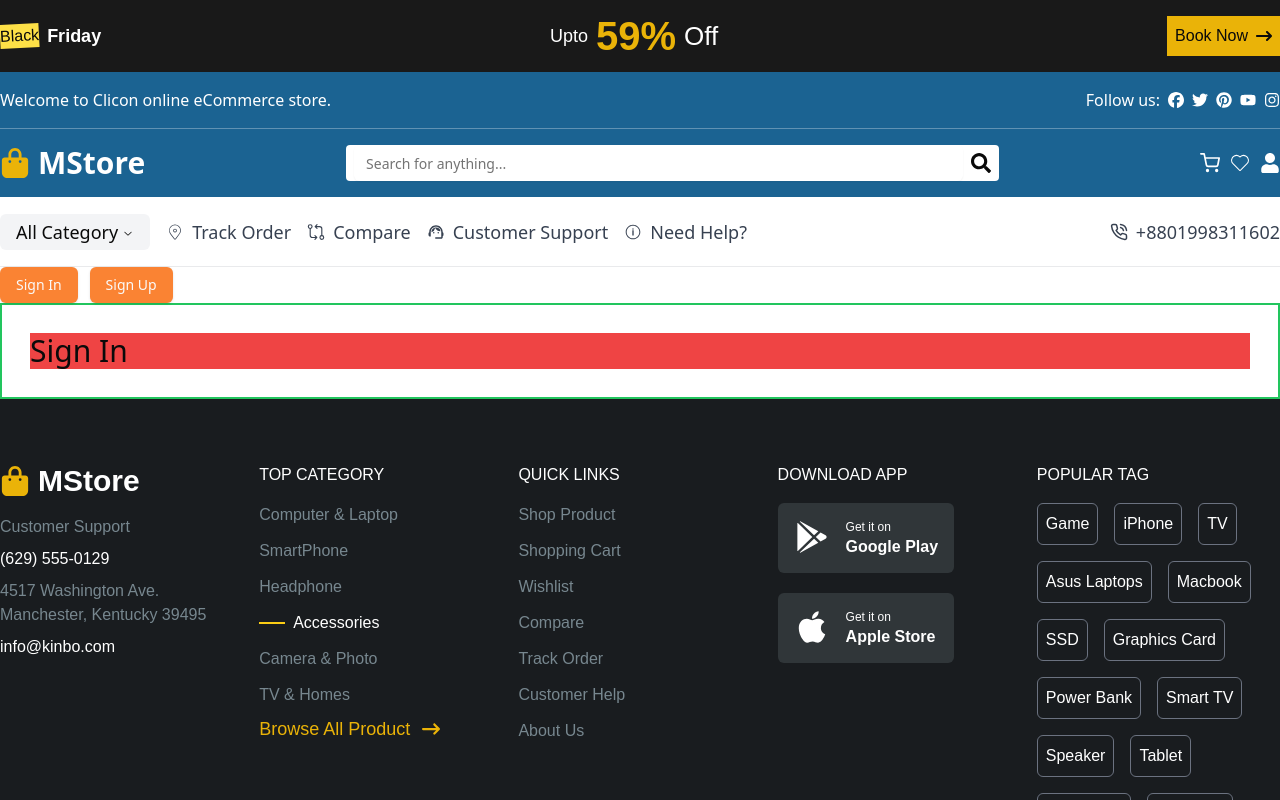
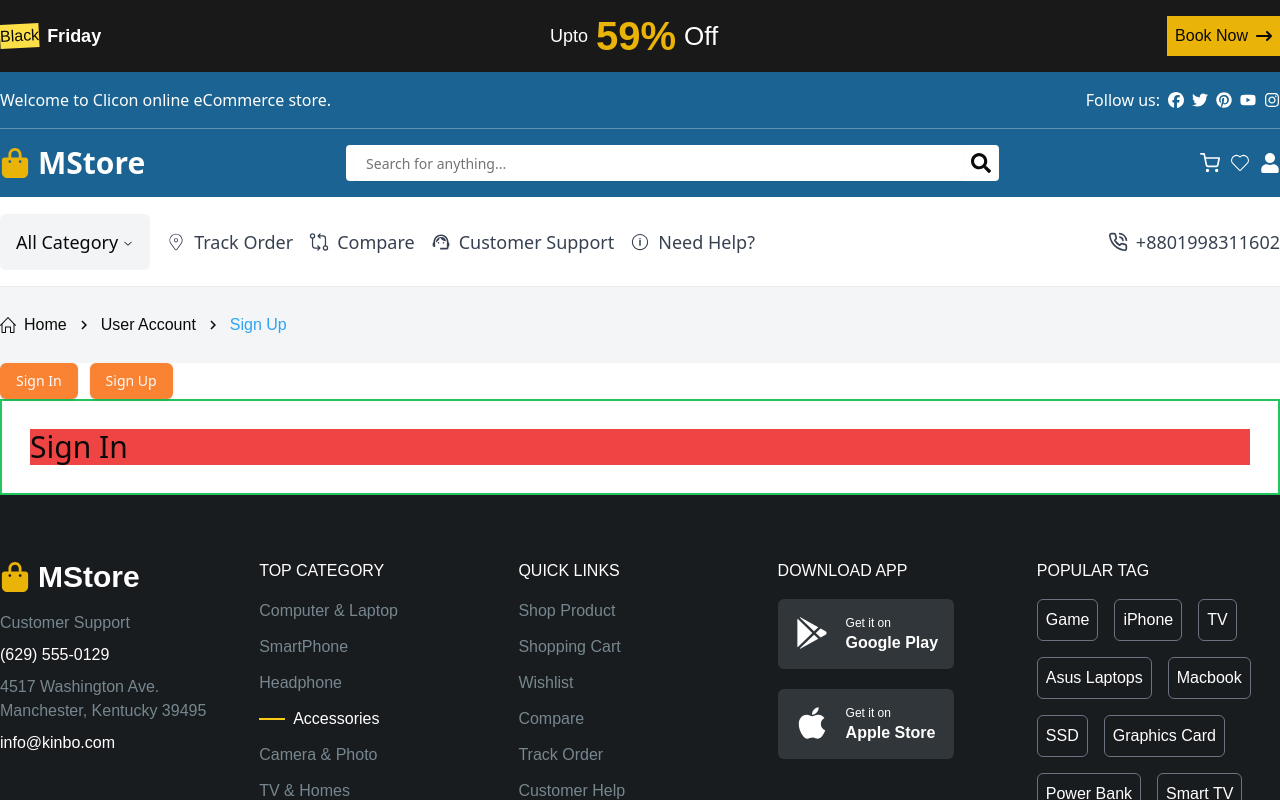
Before and after one commit to Anikcse18/M-Shop-E-Commerce, a Next.js app: page /auth in a window 1280 px wide. Shown: the top 800 px of the page. Built offline with nearby package versions, Linux system fonts and the light colour scheme.

Commit message:
added a headroute

```diff
--- a/app/(site)/auth/page.js
+++ b/app/(site)/auth/page.js
@@ -1,12 +1,15 @@
 "use client";
+import React from "react";
 import { useState } from "react";
 import { Button } from "@/components/ui/button";
-import React from "react";
+import HeaderRoute from "@/components/common/headerroute";
 
 function Auth() {
   const [tap, setTap] = useState("signin");
   return (
+
     <section>
+      <HeaderRoute route_name={"Sign Up"} />
       <div className="flex gap-3">
         <Button className="" onClick={() => setTap("signin")}>
           Sign In
@@ -18,6 +21,7 @@
         {tap == "signup" && <p className="text-3xl bg-red-500">Sign Up</p>}
       </div>
     </section>
+
   );
 }
 
--- a/app/(site)/components/layout/navbar.js
+++ b/app/(site)/components/layout/navbar.js
@@ -9,6 +9,7 @@
   FaTwitter,
   FaYoutube,
 } from "react-icons/fa6";
+
 import { FiShoppingCart } from "react-icons/fi";
 import { CiHeart, CiLocationOn } from "react-icons/ci";
 import { IoIosInformationCircleOutline } from "react-icons/io";
@@ -20,6 +21,7 @@
 import { Input } from "@/components/ui/input";
 import { SingleCategoryMenu } from "../../../../components/common/categoryNav";
 import MyTooltip from "../../../../components/common/tooltip";
+
 const Navbar = () => {
   return (
     <header>
@@ -55,7 +57,7 @@
       <div className=" bg-[#1b6392] md:py-4 py-2 border-b border-b-white border-opacity-30">
         <div className="flex sm:flex-row flex-col items-center justify-between container">
           <p className="text-white md:text-base text-sm">
-            Welcome to Clicon online eCommerce store.{" "}
+            Welcome to Clicon online eCommerce store.
           </p>
           <div>
             <div className="flex items-center gap-2 text-white">
@@ -101,14 +103,14 @@
             <div className="flex lg:gap-4 gap-4 items-center">
               <div className="bottom_nav_item">
                 <MyTooltip
-                  title={<CiLocationOn className="md:text-lg text-2xl" />}
+                  title={<CiLocationOn className="md:text-xl text-2xl" />}
                   content={"Track Order"}
                 />
                 <p className="md:flex hidden">Track Order</p>
               </div>
               <div className="bottom_nav_item">
                 <MyTooltip
-                  title={<GoGitCompare className="md:text-lg text-2xl" />}
+                  title={<GoGitCompare className="md:text-xl text-2xl" />}
                   content={"Compare"}
                 />
                 <p className="md:flex hidden">Compare</p>
@@ -116,7 +118,7 @@
               <div className="bottom_nav_item">
                 <MyTooltip
                   title={
-                    <MdOutlineSupportAgent className="md:text-lg text-2xl" />
+                    <MdOutlineSupportAgent className="md:text-xl text-2xl" />
                   }
                   content={"Customer Support"}
                 />
@@ -125,7 +127,7 @@
               <div className="bottom_nav_item">
                 <MyTooltip
                   title={
-                    <IoIosInformationCircleOutline className="md:text-lg text-2xl" />
+                    <IoIosInformationCircleOutline className="md:text-xl text-2xl" />
                   }
                   content={"Need Help?"}
                 />
@@ -134,7 +136,7 @@
             </div>
           </div>
           <div className="bottom_nav_item md:!flex !hidden">
-            <LuPhoneCall />
+            <LuPhoneCall className="md:text-xl text-2xl" />
             <p>+8801998311602</p>
           </div>
         </div>
--- a/app/globals.css
+++ b/app/globals.css
@@ -7,6 +7,7 @@
 .container {
   @apply max-w-[1320px] mx-auto xl:px-0 px-3;
 }
+
 .public-sans {
   font-family: "Public Sans", sans-serif;
 }
@@ -41,6 +42,7 @@
     --chart-4: 43 74% 66%;
     --chart-5: 27 87% 67%;
     --radius: 0.5rem;
+    --route-header: 200, 11%, 96%; /* gray color for route header */
   }
   .dark {
     --background: 0 0% 3.9%;
@@ -67,6 +69,7 @@
     --chart-3: 30 80% 55%;
     --chart-4: 280 65% 60%;
     --chart-5: 340 75% 55%;
+    --secondary-text-color: 199, 9%, 41%;
   }
 }
 
@@ -116,3 +119,17 @@
   width: 200px !important;
   height: auto !important;
 }
+
+/* Background Gray Color */
+.route_header {
+  background-color: hsl(var(--route-header));
+}
+/*
+Secondary text property */
+.secondary_text {
+  color: hsl(var(--secondary-text-color));
+  font-size: 16px;
+  font-family: "Public Sans", sans-serif;
+  line-height: 20px;
+  font-weight: 400;
+}
--- a/components/common/categoryNav.js
+++ b/components/common/categoryNav.js
@@ -20,7 +20,7 @@
     <NavigationMenu>
       <NavigationMenuList>
         <NavigationMenuItem>
-          <NavigationMenuTrigger className="text-lg px-4 py-2 bg-gray-100">
+          <NavigationMenuTrigger className="text-lg px-4 py-7 bg-gray-100">
             All Category
           </NavigationMenuTrigger>
           <NavigationMenuContent>
--- /dev/null
+++ b/components/common/headerroute.js
@@ -0,0 +1,28 @@
+import React from "react";
+import { SlHome } from "react-icons/sl";
+import { MdOutlineKeyboardArrowRight } from "react-icons/md";
+
+const HeaderRoute = ({ route_name }) => {
+  return (
+    <div className="route_header">
+      <section className="container secondary_text  p-7">
+        <div className="flex flex-row gap-2 max-h-[72px]">
+          <div className="flex flex-row gap-2 items-center ">
+            <SlHome />
+            <p>Home</p>
+            <MdOutlineKeyboardArrowRight className="text-lg" />
+          </div>
+          <div className="flex flex-row items-center gap-2 ">
+            <p>User Account</p>
+            <MdOutlineKeyboardArrowRight className="text-lg" />
+          </div>
+          <div>
+            <p className="text-[#2DA5F3]">{route_name}</p>
+          </div>
+        </div>
+      </section>
+    </div>
+  );
+};
+
+export default HeaderRoute;
```
